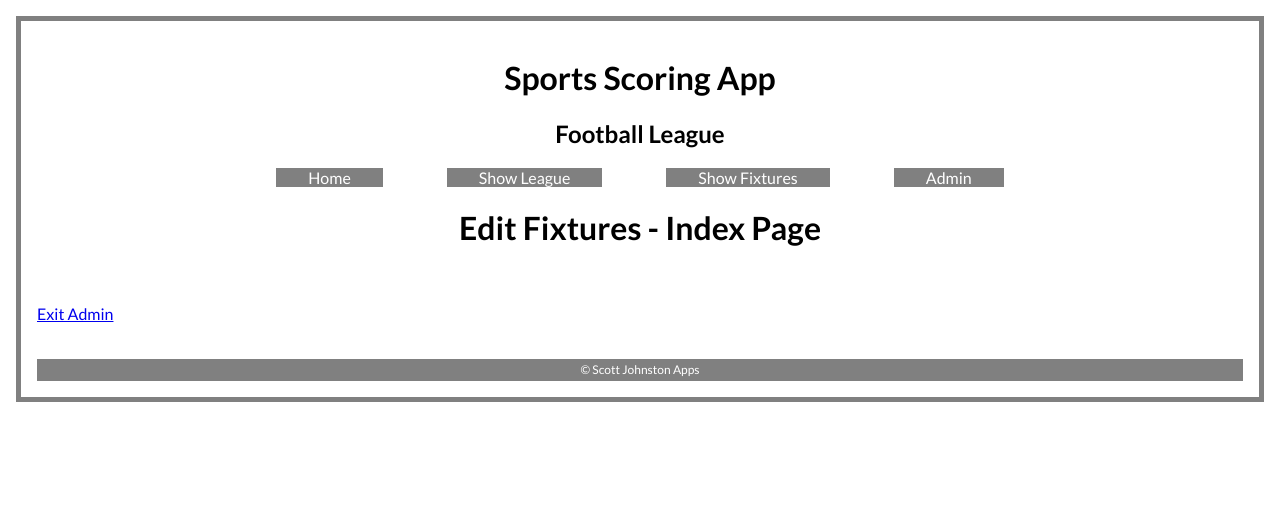
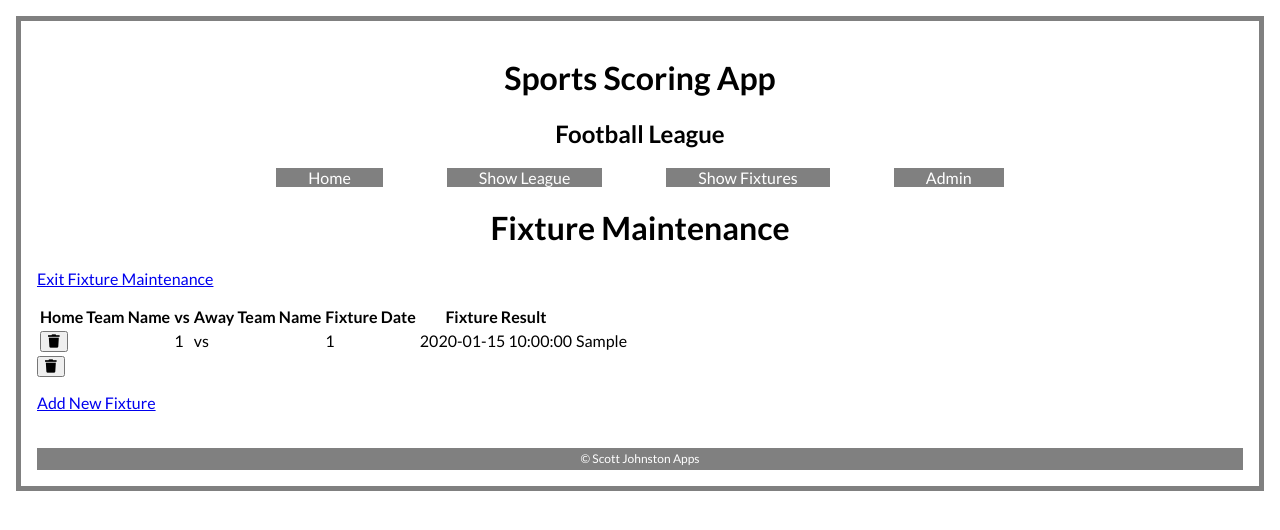
Before and after one commit to SJ47/Sports-Scoring-App, a Flask app: template templates/fixtures/index.html in a window 1280 px wide. Shown: the top 530 px of the page. Run offline with Flask 2, Linux system fonts and the light colour scheme; the template is opened without the code that fills it: most values are stand-ins (such as "Sample title", 1, 10 or a date in 2020).

Commit message:
add new fixture working

```diff
--- a/templates/admin/index.html
+++ b/templates/admin/index.html
@@ -4,6 +4,9 @@
 <h1>Administrator Settings</h1>
 <h3>Team Settings</h3>
 <p><a href="/teams">Team Maintenance</a></p>
+
+<h3>Fixture Settings</h3>
+<p><a href="/fixtures/maintenance">Fixture Maintenance</a></p>
 
 
 
--- a/templates/fixtures/index.html
+++ b/templates/fixtures/index.html
@@ -1,9 +1,41 @@
 {% extends 'base.html' %}
 
 {% block content %}
-<h1>Edit Fixtures - Index Page</h1>
+<h1>Fixture Maintenance</h1>
+<p> <a href="/admin">Exit Fixture Maintenance</a> </p>
+
+<table>
+    <tr>
+        <th>Home Team Name</th>
+        <th>vs</th>
+        <th>Away Team Name</th>
+        <th>Fixture Date</th>
+        <th>Fixture Result</th>
+    </tr>
+    {% for fixture in all_fixtures %}
+    <tr>
+        <td><button class="trash-button"><i class="fas fa-trash fa-1x" aria-hidden="true"> </i></button></td>
+        <td>{{fixture.home_team_id}}</td>
+        <td>vs</td>
+        <td>{{fixture.away_team_id}}</td>
+        <td>{{fixture.fixture_date}}</td>
+        <td>{{fixture.fixture_result}}</td>
+    </tr>
+    {% endfor %}
+</table>
+
+
+
+<!-- <form class="delete-form" action="/teams/{{team.id}}/delete" method="POST"> -->
+<button class="trash-button"><i class="fas fa-trash fa-1x" aria-hidden="true"> </i></button>
+
+<!-- {{team.team_name}} <a href="/teams/edit">Edit</a> -->
+<!-- {{team.team_name}} <a href="/teams/{{team.id}}">Edit</a> -->
+<!-- <button class="edit-button"><i class="fas fa-edit fa-1x"></i></button> -->
+</form>
+<!-- {{team.team_name}} <a href="/teams/edit">Edit</a> -->
 
 <br>
-<p> <a href="/leagues">Exit Admin</a> </p>
+<p><a href="/fixtures/new">Add New Fixture</a></p>
 
 {% endblock %}
```
Also changed, not shown: controllers/fixtures_controller.py (+29 -0 lines), repositories/fixture_repository.py (+8 -0 lines), templates/fixtures/delete.html (added, +8 -0 lines), templates/fixtures/maintenance.html (added, +32 -0 lines), templates/fixtures/new.html (added, +17 -0 lines).
